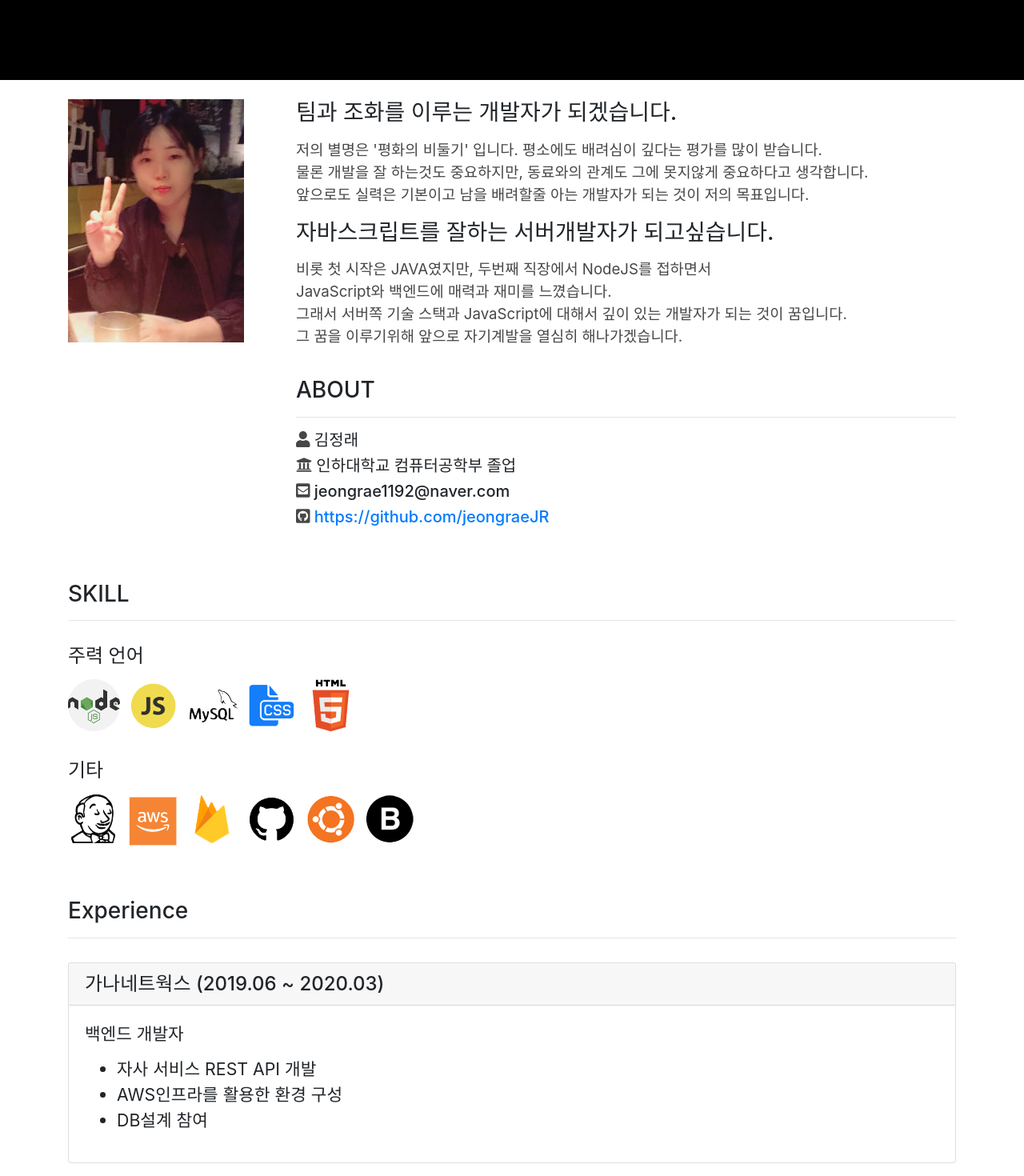
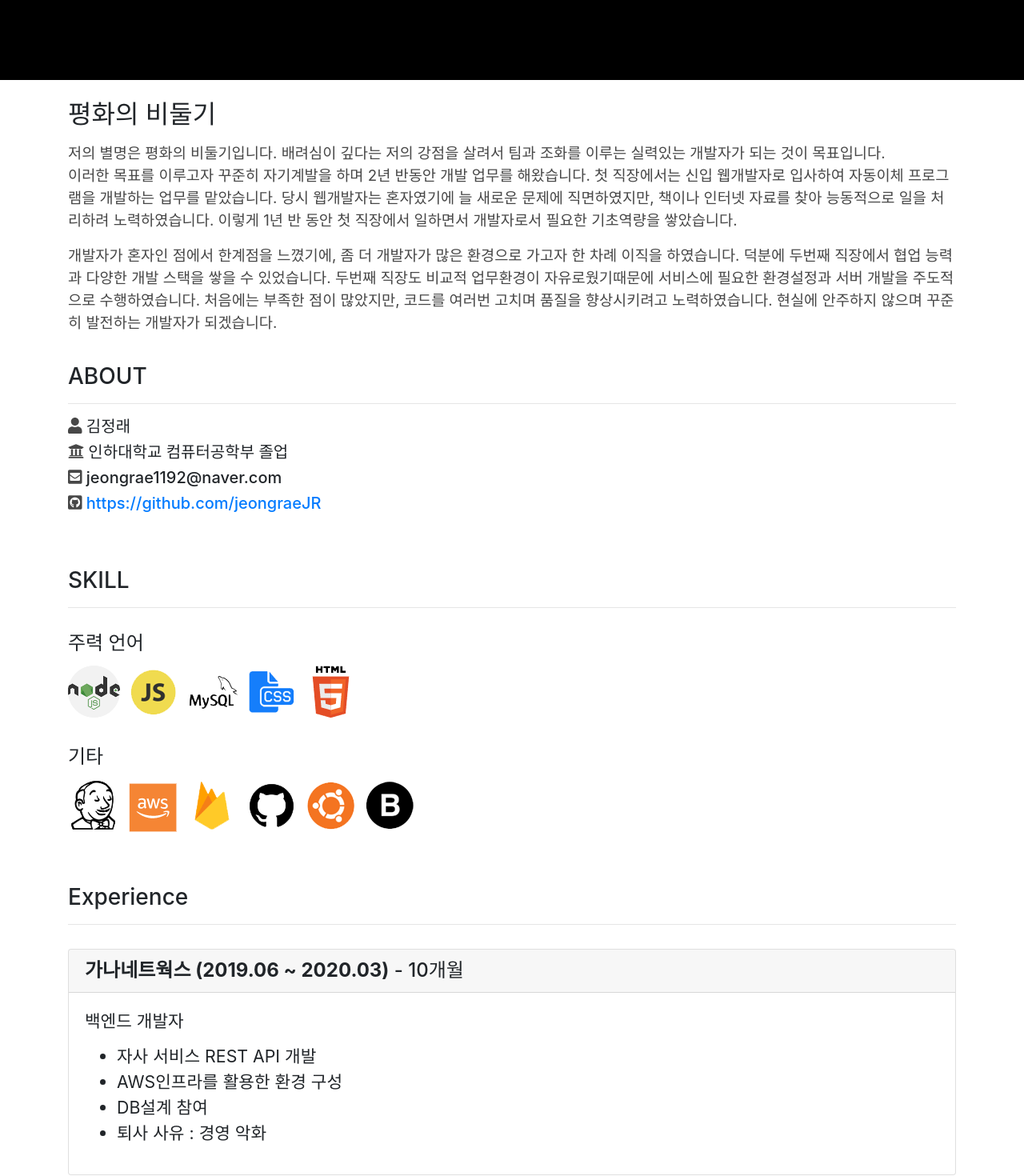
Before and after one commit to jeongraeJR/portfolio-react, a React (Create React App) app: page / in a window 1280 px wide. Shown: the part 100-1570 px from the top of the page at 80% size. Built offline with nearby package versions, Linux system fonts and the light colour scheme.

Commit message:
modify contents and favicon

```diff
--- a/src/components/About.js
+++ b/src/components/About.js
@@ -22,26 +22,21 @@ export default function About() {
         <div>
             <Container className="themed-container" fluid="sm">
                 <Row>
-                    <Col sm="3" className="mt-4">
-                        <img src="images/profilepic.png" width="220"></img>
-                    </Col>
-                    <Col sm="9" className="mt-4">
-                        <h3>팀과 조화를 이루는 개발자가 되겠습니다.</h3>
+
+                    <Col sm="12" className="mt-4">
+                        <h2>평화의 비둘기</h2>
                         <Bio>
                             <p></p>
-                            저의 별명은 '평화의 비둘기' 입니다. 평소에도 배려심이 깊다는 평가를 많이 받습니다. <br></br>물론 개발을 잘 하는것도 중요하지만,
-                            동료와의 관계도 그에 못지않게 중요하다고 생각합니다. <br></br>앞으로도 실력은 기본이고 남을 배려할줄 아는 개발자가 되는 것이 저의
-                            목표입니다.
+                            저의 별명은 평화의 비둘기입니다. 배려심이 깊다는 저의 강점을 살려서 팀과 조화를 이루는 실력있는 개발자가 되는 것이 목표입니다. <br/> 이러한 목표를 이루고자 꾸준히 자기계발을 하며
+                            2년 반동안 개발 업무를 해왔습니다.
+                            첫 직장에서는 신입 웹개발자로 입사하여 자동이체 프로그램을 개발하는 업무를 맡았습니다. 당시 웹개발자는 혼자였기에 늘 새로운 문제에 직면하였지만, 책이나 인터넷 자료를 찾아 능동적으로 일을 처리하려 노력하였습니다.
+                            이렇게 1년 반 동안 첫 직장에서 일하면서 개발자로서 필요한 기초역량을 쌓았습니다.<br/>
                             <p></p>
-                        </Bio>
-
-                        <h3>자바스크립트를 잘하는 서버개발자가 되고싶습니다.</h3>
-                        <Bio>
-                            <p></p>
-                            비롯 첫 시작은 JAVA였지만, 두번째 직장에서 NodeJS를 접하면서 <br></br>
-                            JavaScript와 백엔드에 매력과 재미를 느꼈습니다. <br></br>
-                            그래서 서버쪽 기술 스택과 JavaScript에 대해서 깊이 있는 개발자가 되는 것이 꿈입니다.<br></br>
-                            그 꿈을 이루기위해 앞으로 자기계발을 열심히 해나가겠습니다. <br></br>
+                            개발자가 혼자인 점에서 한계점을 느꼈기에, 좀 더 개발자가 많은 환경으로 가고자 한 차례 이직을 하였습니다.
+                            덕분에 두번째 직장에서 협업 능력과 다양한 개발 스택을 쌓을 수 있었습니다.
+                            두번째 직장도 비교적 업무환경이 자유로웠기때문에 서비스에 필요한 환경설정과 서버 개발을 주도적으로 수행하였습니다.
+                            처음에는 부족한 점이 많았지만, 코드를 여러번 고치며 품질을 향상시키려고 노력하였습니다.
+                            현실에 안주하지 않으며 꾸준히 발전하는 개발자가 되겠습니다.
                             <p></p>
                         </Bio>
 
--- a/src/components/Experience.js
+++ b/src/components/Experience.js
@@ -16,7 +16,7 @@ export default function Experience() {
 
                 <ContentContainer>
                     <Card>
-                        <CardHeader tag="h4">가나네트웍스 (2019.06 ~ 2020.03) </CardHeader>
+                        <CardHeader tag="h4"> <b>가나네트웍스 (2019.06 ~ 2020.03)</b> - 10개월</CardHeader>
                         <CardBody>
                             <CardTitle>백엔드 개발자</CardTitle>
                             <CardText>
@@ -24,6 +24,7 @@ export default function Experience() {
                                     <li>자사 서비스 REST API 개발</li>
                                     <li>AWS인프라를 활용한 환경 구성</li>
                                     <li>DB설계 참여</li>
+                                    <li>퇴사 사유 : 경영 악화</li>
                                 </ul>
                             </CardText>
 
@@ -31,7 +32,7 @@ export default function Experience() {
                     </Card>
 
                     <Card style={cardTab}>
-                        <CardHeader tag="h4">지에스소프트 (2018.02 ~ 2019.05)</CardHeader>
+                        <CardHeader tag="h4">지에스소프트 (2018.01 ~ 2019.05) - 1년 4개월</CardHeader>
                         <CardBody>
                             <CardTitle>웹개발자</CardTitle>
                             <CardText>
@@ -39,6 +40,7 @@ export default function Experience() {
                                     <li>자사 CRM및 자동이체관리 프로그램 개발</li>
                                     <li>프로그램 이용관련 고객응대</li>
                                     <li>DB설계 참여</li>
+                                    <li>퇴사 사유 : 근무 조건</li>
                                 </ul>
                             </CardText>
                         </CardBody>
```
Also changed, not shown: 1 other file (tests, documents, lock files or other folders).
